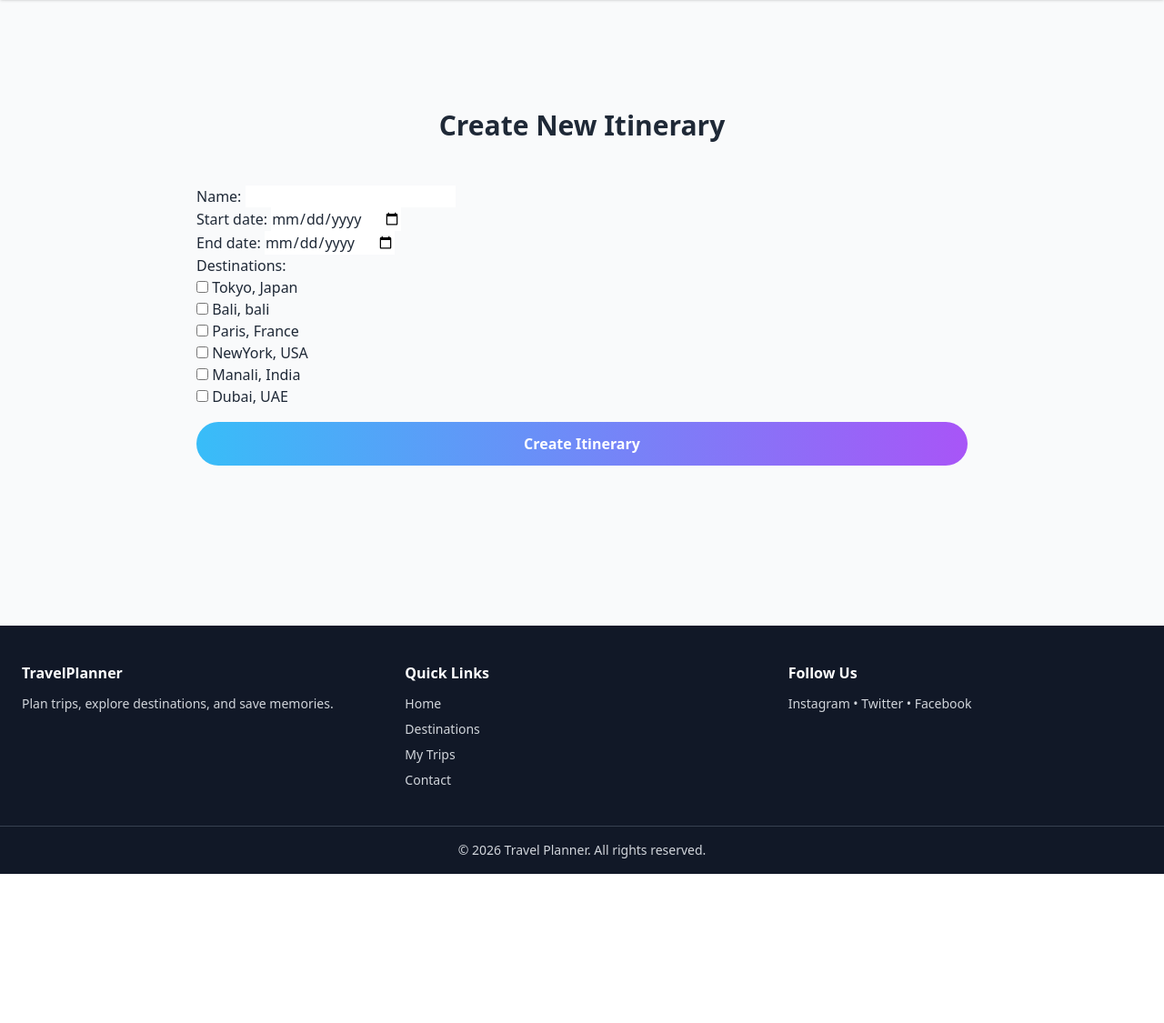
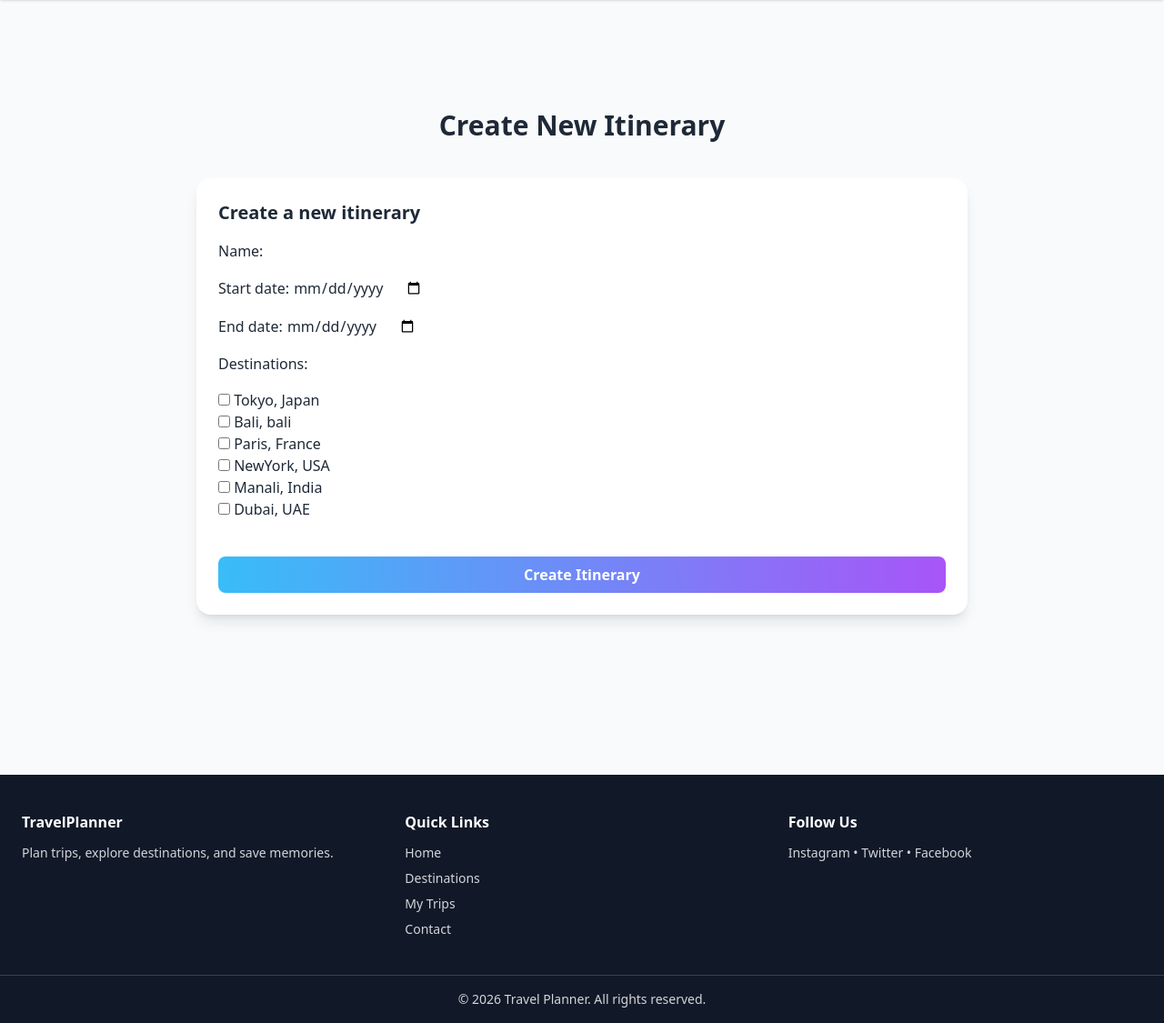
Before and after one commit to Lokesh19-PP/Travel-Planner-Webapp, a Django app: page /itinerary/add/ in a window 1280 px wide. Shown: the part 72-1197 px from the top of the page at 91% size. Before the commit the page ends 1033 px from the top, so only its background shows below. Run offline with Django 4.2, Linux system fonts and the light colour scheme; a user stored in the database is signed in; data comes from the database, SQL or seed files in the repository; both versions use the stored data as it was after the commit; some libraries are stand-ins or nearby versions.

Commit message:
Polish itinerary create page with guided premium UI

```diff
--- a/core/templates/core/itinerary_create.html
+++ b/core/templates/core/itinerary_create.html
@@ -2,33 +2,70 @@
 {% block content %}
 <section class="bg-gray-50 py-24">
     <div class="max-w-4xl mx-auto px-6">
-        <h2 class="text-3xl font-bold text-center mb-12">
-            {% if destination %}Add "{{ destination.name }}" to Itinerary{% else %}Create New Itinerary{% endif %}
+
+        <!-- Page Heading -->
+        <h2 class="text-3xl font-bold text-center mb-10">
+            {% if destination %}
+                Add <span class="text-indigo-600">"{{ destination.name }}"</span> to Itinerary
+            {% else %}
+                Create New Itinerary
+            {% endif %}
         </h2>
 
+        <!-- Quick Add Existing Itinerary -->
         {% if user_itineraries and destination %}
-        <!-- Quick Add Existing Itinerary -->
-        <form method="POST" class="mb-6">
+        <div class="bg-white rounded-2xl shadow-lg p-6 mb-10">
+            <h3 class="text-xl font-semibold mb-4 text-gray-800">
+                Quick add to existing itinerary
+            </h3>
+
+            <form method="POST">
                 {% csrf_token %}
                 <input type="hidden" name="form_type" value="add_existing">
-            <select name="itinerary" class="border rounded px-3 py-2 w-full mb-4">
+
+                <label class="block text-sm font-medium text-gray-600 mb-2">
+                    Select itinerary
+                </label>
+                <select name="itinerary"
+                        class="w-full border rounded-lg px-4 py-2 mb-4 focus:outline-none focus:ring-2 focus:ring-indigo-500">
                     {% for it in user_itineraries %}
-                <option value="{{ it.id }}">{{ it.name }} ({{ it.start_date }} - {{ it.end_date }})</option>
+                    <option value="{{ it.id }}">
+                        {{ it.name }} ({{ it.start_date }} → {{ it.end_date }})
+                    </option>
                     {% endfor %}
                 </select>
-            <button type="submit" class="btn w-full">Add to Itinerary</button>
+
+                <button type="submit"
+                        class="btn bg-indigo-600 hover:bg-indigo-700 text-white w-full py-2 rounded-lg">
+                    Add Destination
+                </button>
             </form>
-        <hr class="my-6">
-        <p class="text-center text-gray-600">Or create a new itinerary:</p>
+        </div>
+
+        <div class="text-center text-gray-500 font-medium mb-8">OR</div>
         {% endif %}
 
-        <!-- New Itinerary Form -->
+        <!-- Create New Itinerary -->
+        <div class="bg-white rounded-2xl shadow-lg p-6">
+            <h3 class="text-xl font-semibold mb-4 text-gray-800">
+                Create a new itinerary
+            </h3>
+
             <form method="POST">
                 {% csrf_token %}
                 <input type="hidden" name="form_type" value="new">
+
+                <div class="space-y-4">
                     {{ form.as_p }}
-            <button type="submit" class="btn w-full mt-4">Create Itinerary</button>
+                </div>
+
+                <button type="submit"
+                        class="btn bg-green-600 hover:bg-green-700 text-white w-full mt-6 py-2 rounded-lg">
+                    Create Itinerary
+                </button>
             </form>
+        </div>
+
     </div>
 </section>
 {% endblock %}
```
Also changed, not shown: core/templates/core/itinerary_confirm_delete.html (deleted, +0 -12 lines), db.sqlite3. Lines whose indentation alone changed are shown as unchanged.
